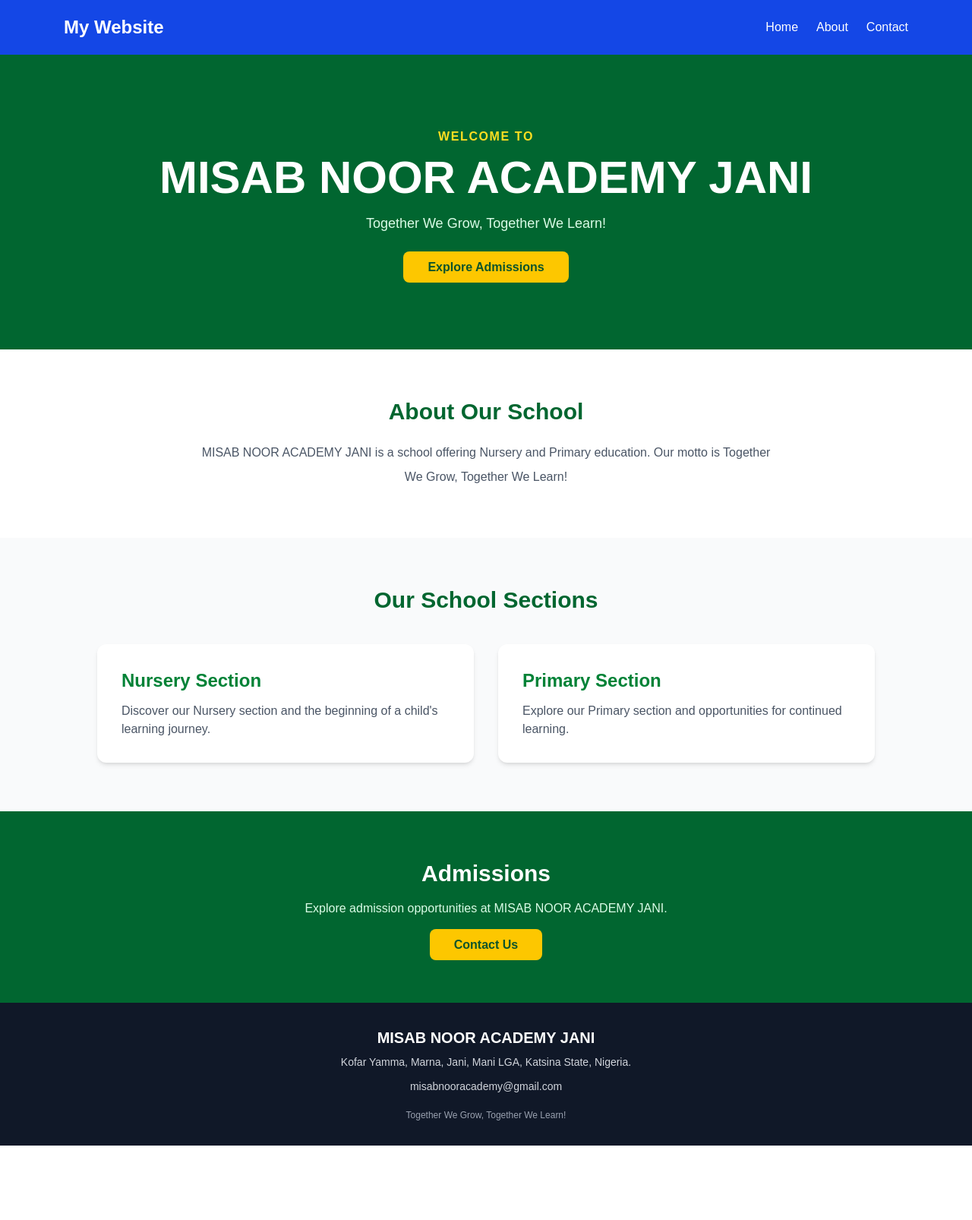
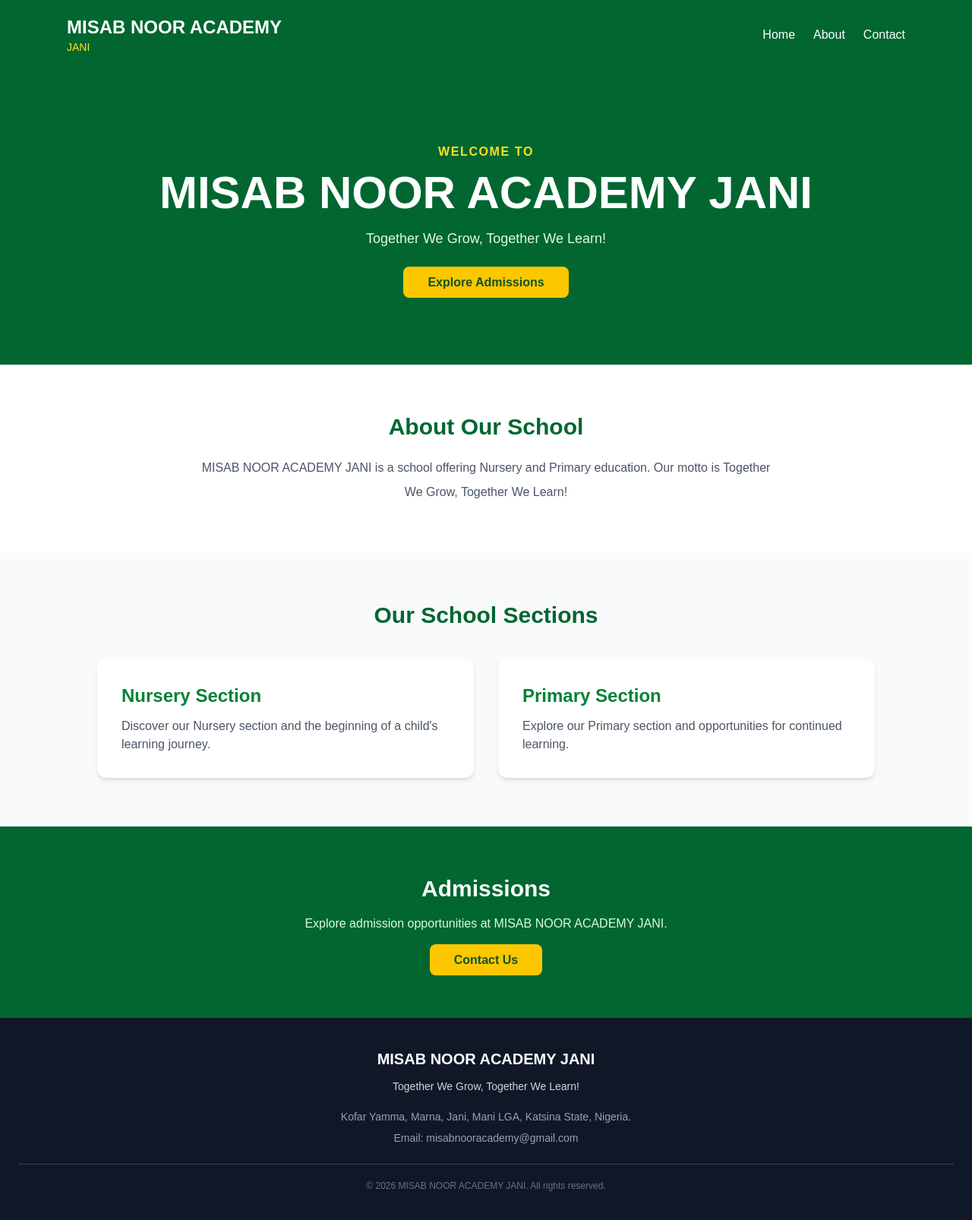
Before and after one commit to NIZAMADDEEN/vibe-coding-training, a Next.js app in the folder week-03-nextjs/: page / in a window 1280 px wide. Shown: the top 1606 px of the page at 76% size. Before the commit the page ends 1508 px from the top, so only its background shows below. Built offline with nearby package versions, Linux system fonts and the light colour scheme.

Commit message:
headers and footers while removing it also from the page.txt

```diff
--- a/week-03-nextjs/src/app/layout.tsx
+++ b/week-03-nextjs/src/app/layout.tsx
@@ -1,10 +1,14 @@
+
 import type { Metadata } from "next";
 import "./globals.css";
-import Link from "next/link";
+
+import Header from "@/components/Header";
+import Footer from "@/components/Footer";
 
 export const metadata: Metadata = {
-  title: "My First Next.js Website",
-  description: "Learning Next.js step by step",
+  title: "MISAB NOOR ACADEMY JANI",
+  description:
+    "Together We Grow, Together We Learn! Nursery and Primary School.",
 };
 
 export default function RootLayout({
@@ -14,28 +18,15 @@ export default function RootLayout({
 }>) {
   return (
     <html lang="en">
-      <body className="min-h-screen bg-gray-100 text-gray-800">
-        <header className="bg-blue-700 text-white shadow-md">
-          <div className="mx-auto flex max-w-6xl items-center justify-between p-5">
-            <h2 className="text-2xl font-bold">My Website</h2>
+      <body className="flex min-h-screen flex-col bg-white">
 
-            <nav className="flex gap-6">
-              <Link href="/" className="hover:text-yellow-300">
-                Home
-              </Link>
+        <Header />
 
-              <Link href="/about" className="hover:text-yellow-300">
-                About
-              </Link>
+        <div className="flex-1">
+          {children}
+        </div>
 
-              <Link href="/contact" className="hover:text-yellow-300">
-                Contact
-              </Link>
-            </nav>
-          </div>
-        </header>
-
-        {children}
+        <Footer />
 
       </body>
     </html>
--- a/week-03-nextjs/src/app/page.tsx
+++ b/week-03-nextjs/src/app/page.tsx
@@ -1,6 +1,5 @@
 
 import SchoolCard from "@/components/SchoolCard";
-
 
 export default function Home() {
   return (
@@ -8,6 +7,7 @@ export default function Home() {
 
       {/* Hero Section */}
       <section className="bg-green-800 px-6 py-24 text-center text-white">
+
         <p className="mb-3 font-semibold uppercase tracking-widest text-yellow-300">
           Welcome to
         </p>
@@ -26,6 +26,7 @@ export default function Home() {
         >
           Explore Admissions
         </a>
+
       </section>
 
       {/* About Section */}
@@ -33,6 +34,7 @@ export default function Home() {
         id="about"
         className="mx-auto max-w-6xl px-6 py-16"
       >
+
         <h2 className="mb-5 text-center text-3xl font-bold text-green-800">
           About Our School
         </h2>
@@ -42,10 +44,12 @@ export default function Home() {
           Primary education. Our motto is Together We Grow,
           Together We Learn!
         </p>
+
       </section>
 
       {/* School Sections */}
       <section className="bg-gray-50 px-6 py-16">
+
         <h2 className="mb-10 text-center text-3xl font-bold text-green-800">
           Our School Sections
         </h2>
@@ -63,6 +67,7 @@ export default function Home() {
           />
 
         </div>
+
       </section>
 
       {/* Admissions Section */}
@@ -70,6 +75,7 @@ export default function Home() {
         id="admissions"
         className="bg-green-800 px-6 py-16 text-center text-white"
       >
+
         <h2 className="mb-4 text-3xl font-bold">
           Admissions
         </h2>
@@ -84,27 +90,8 @@ export default function Home() {
         >
           Contact Us
         </a>
+
       </section>
-
-      {/* Footer */}
-      <footer className="bg-gray-900 px-6 py-8 text-center text-white">
-        <h3 className="mb-2 text-xl font-bold">
-          MISAB NOOR ACADEMY JANI
-        </h3>
-
-        <p className="text-sm text-gray-300">
-          Kofar Yamma, Marna, Jani, Mani LGA,
-          Katsina State, Nigeria.
-        </p>
-
-        <p className="mt-3 text-sm text-gray-300">
-          misabnooracademy@gmail.com
-        </p>
-
-        <p className="mt-5 text-xs text-gray-400">
-          Together We Grow, Together We Learn!
-        </p>
-      </footer>
 
     </main>
   );
--- /dev/null
+++ b/week-03-nextjs/src/components/Footer.tsx
@@ -0,0 +1,34 @@
+
+export default function Footer() {
+  return (
+    <footer className="bg-gray-900 px-6 py-10 text-center text-white">
+
+      <h2 className="mb-3 text-xl font-bold">
+        MISAB NOOR ACADEMY JANI
+      </h2>
+
+      <p className="text-sm text-gray-300">
+        Together We Grow, Together We Learn!
+      </p>
+
+      <div className="mt-5 space-y-2 text-sm text-gray-400">
+        <p>
+          Kofar Yamma, Marna, Jani, Mani LGA,
+          Katsina State, Nigeria.
+        </p>
+
+        <p>
+          Email: misabnooracademy@gmail.com
+        </p>
+      </div>
+
+      <div className="mt-6 border-t border-gray-700 pt-5">
+        <p className="text-xs text-gray-500">
+          © {new Date().getFullYear()} MISAB NOOR ACADEMY JANI.
+          All rights reserved.
+        </p>
+      </div>
+
+    </footer>
+  );
+}
--- /dev/null
+++ b/week-03-nextjs/src/components/Header.tsx
@@ -0,0 +1,38 @@
+
+import Link from "next/link";
+
+export default function Header() {
+  return (
+    <header className="bg-green-800 text-white shadow-md">
+      <div className="mx-auto flex max-w-6xl flex-col items-center justify-between gap-4 px-6 py-5 md:flex-row">
+
+        {/* School Name */}
+        <div className="text-center md:text-left">
+          <h1 className="text-2xl font-bold">
+            MISAB NOOR ACADEMY
+          </h1>
+
+          <p className="text-sm text-yellow-300">
+            JANI
+          </p>
+        </div>
+
+        {/* Navigation */}
+        <nav className="flex flex-wrap justify-center gap-6 font-medium">
+          <Link href="/" className="hover:text-yellow-300">
+            Home
+          </Link>
+
+          <Link href="/about" className="hover:text-yellow-300">
+            About
+          </Link>
+
+          <Link href="/contact" className="hover:text-yellow-300">
+            Contact
+          </Link>
+        </nav>
+
+      </div>
+    </header>
+  );
+}
```
